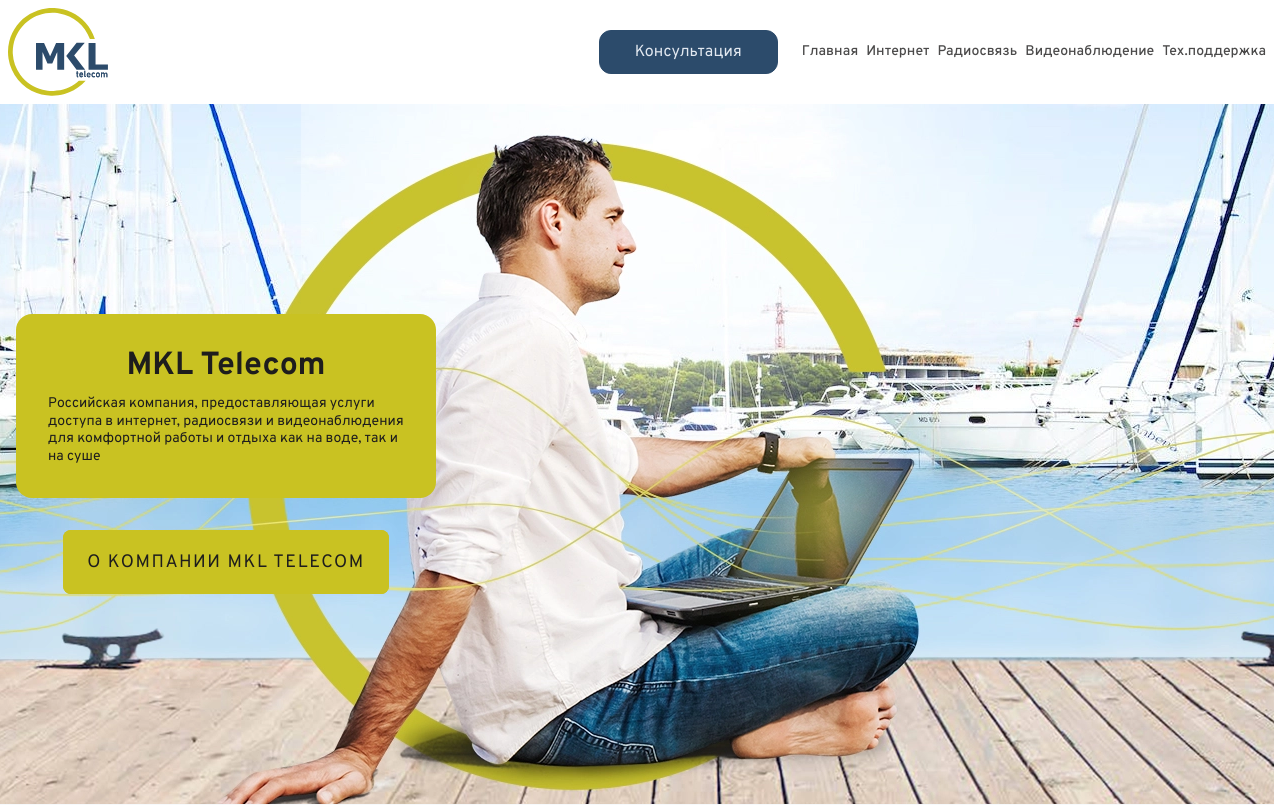
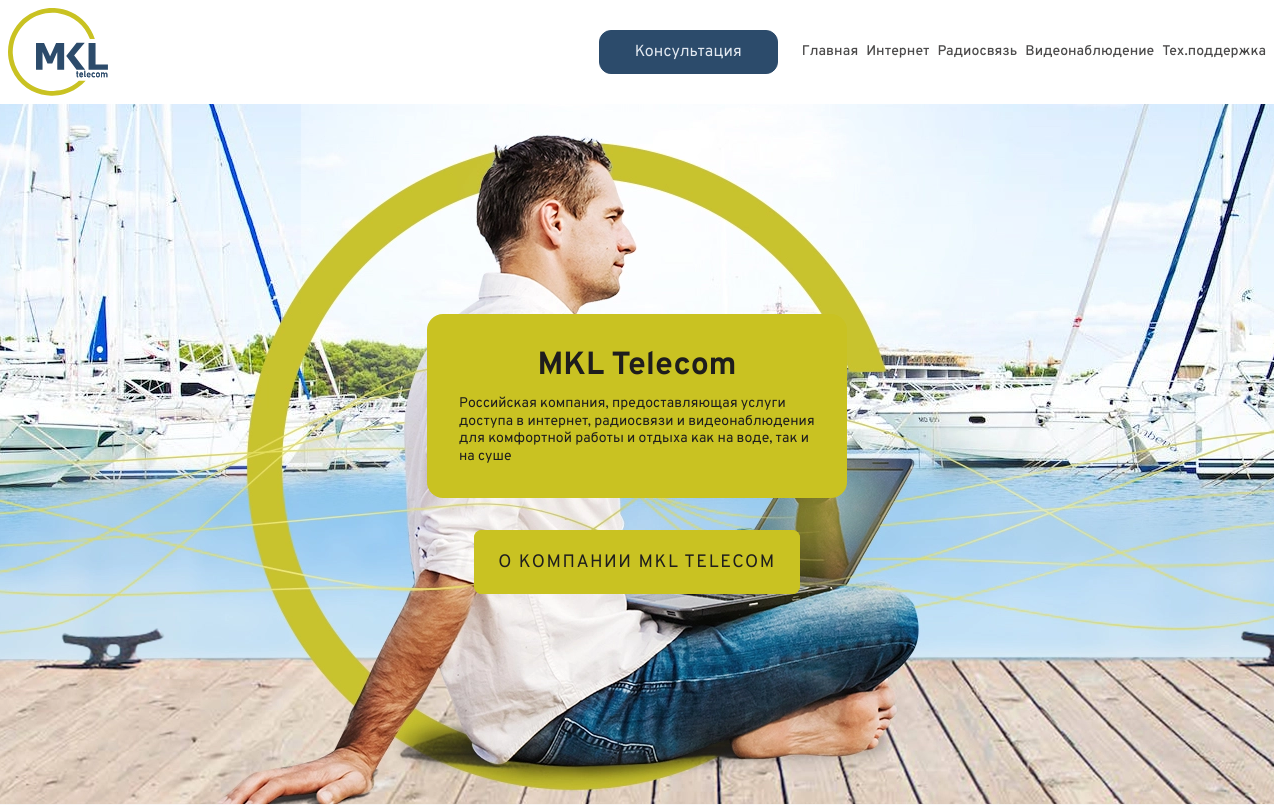
Before and after one commit to sycoqz/mkltest, a PHP site: page / in a window 1280 px wide. Shown: the top 805 px of the page. Run offline with PHP 8.4, Linux system fonts and the light colour scheme.

Commit message:
hero block

```diff
--- a/css/styles.css
+++ b/css/styles.css
@@ -181,7 +181,7 @@ svg * {
   --color-accent-80: rgba(49, 130, 206, 0.8);
   --color-content: #2C4B6B;
   --color-blue-grey: #718096;
-  --font-family-base: Overpass, sans-serif;
+  --font-family-base: "Overpass", sans-serif;
   --transition-duration: 0.3s;
   --card-shadow-10: 0 0 8px rgba(0,0,0,0.1);
   --card-shadow: 0 0 20px rgba(0,0,0,0.2);
@@ -750,6 +750,9 @@ input, textarea {
   align-items: center;
   gap: var(--gap-large);
 }
+.hero__block-main {
+  width: 100%;
+}
 .hero__block-cover {
   display: flex;
   flex-direction: column;
--- a/index.html
+++ b/index.html
@@ -42,7 +42,7 @@
         <section class="hero">
             <div class="hero__image hero__image-main" style="background-image: url('userfiles/settings/banners_1728x700.webp')">
                 <div class="hero__wrapper wrapper">
-                    <div class="hero__block">
+                    <div class="hero__block hero__block-main">
                         <div class="hero__block-cover hero__block-cover-main">
                             <h1 class="hero__block-caption">MKL Telecom</h1>
                             <p class="hero__block-text">Российская компания, предоставляющая услуги доступа в интернет, радиосвязи и видеонаблюдения для комфортной работы и отдыха как на воде, так и на суше</p>
--- a/scss/blocks/_hero.scss
+++ b/scss/blocks/_hero.scss
@@ -38,6 +38,10 @@
     @include flex-column;
     align-items: center;
     gap: var(--gap-large);
+
+    &-main {
+      width: 100%;
+    }
 
     &-cover {
       @include flex-column;
```
Also changed, not shown: 1 other file.
